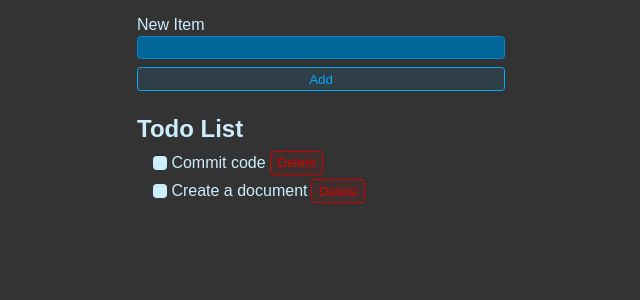
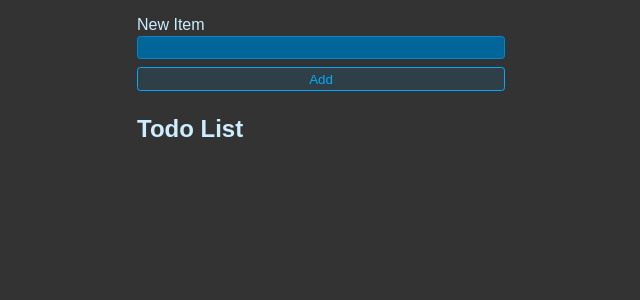
Before and after one commit to Jeyabal-B/todo-list-sample-app, a React (Vite) app: page / in a window 1280 px wide. Shown: the top 300 px of the page, without its empty margins (319-959 px from the left). Built offline with nearby package versions, Linux system fonts and the light colour scheme.

Commit message:
working todo list app

```diff
--- a/src/App.jsx
+++ b/src/App.jsx
@@ -1,31 +1,79 @@
+import { useState } from "react";
 import "./styles.css";
 
 function App() {
+
+  const [newItem, setNewItem] = useState("");
+  const [todos, setTodos] = useState([]);
+
+  function handleSubmit(e){
+    e.preventDefault(); //prevents page from refreshing
+
+    setTodos(currentTodos => {
+      return [
+        ...currentTodos,
+        { id: crypto.randomUUID(), title: newItem, completed:false }
+      ]
+    });
+
+
+    setNewItem("");
+  }
+
+  function toggleTodo(id, completed) {
+    setTodos(currentTodos => {
+      return currentTodos.map(todo => {
+        if(todo.id === id) {
+          return { ...todo, completed }
+        }
+        return todo
+      })
+    })
+  }
+
+  function deleteTodo(id) {
+    setTodos(currentTodos => {
+      return currentTodos.filter(todo => todo.id !== id)
+    })
+  }
+
   return (
     <>
-      <form className="new-item-form">
+      <form onSubmit={handleSubmit} className="new-item-form">
         <div className="form-row">
           <label htmlFor="item">New Item</label>
-          <input type="text" id="item" />
+          <input
+            value={newItem}
+            onChange={e => setNewItem(e.target.value)}
+            type="text"
+            id="item"
+          />
         </div>
         <button className="btn">Add</button>
       </form>
       <h1 className="header">Todo List</h1>
       <ul className="list">
-        <li>
-          <label>
-            <input type="checkbox" />
-            Commit code
-            <button className="btn btn-danger">Delete</button>
-          </label>
-        </li>
-        <li>
-          <label>
-            <input type="checkbox" />
-            Create a document
-            <button className="btn btn-danger">Delete</button>
-          </label>
-        </li>
+        {todos.length === 0 && ""}
+        {todos.map(todo => {
+          return (
+          <li key={todo.id}>
+            <label>
+              <input
+                type="checkbox"
+                checked={todo.completed}
+                onChange={e => toggleTodo(todo.id, e.target.checked)}
+              />
+              {todo.title}
+            </label>
+            <button
+              onClick={() => deleteTodo(todo.id)}
+              className="btn btn-danger"
+            >
+              Delete
+            </button>
+          </li>
+          )
+        })}
       </ul>
     </>
   );
```
